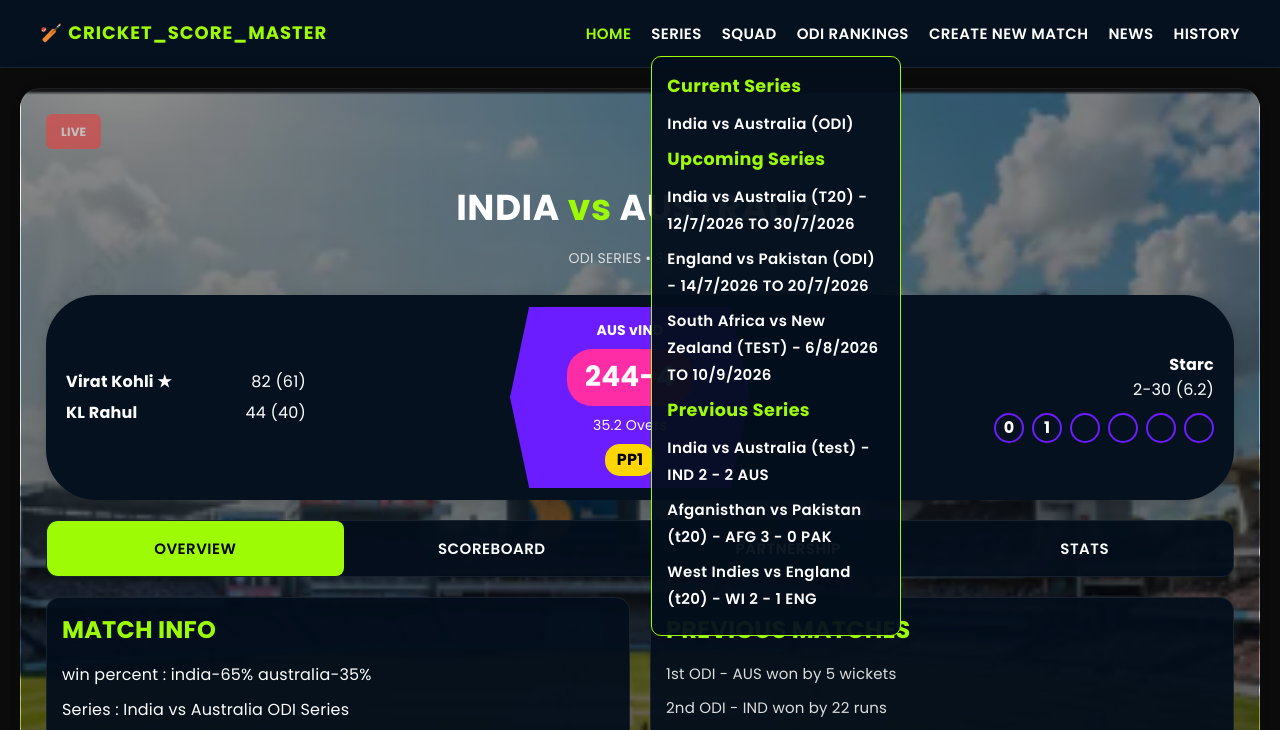
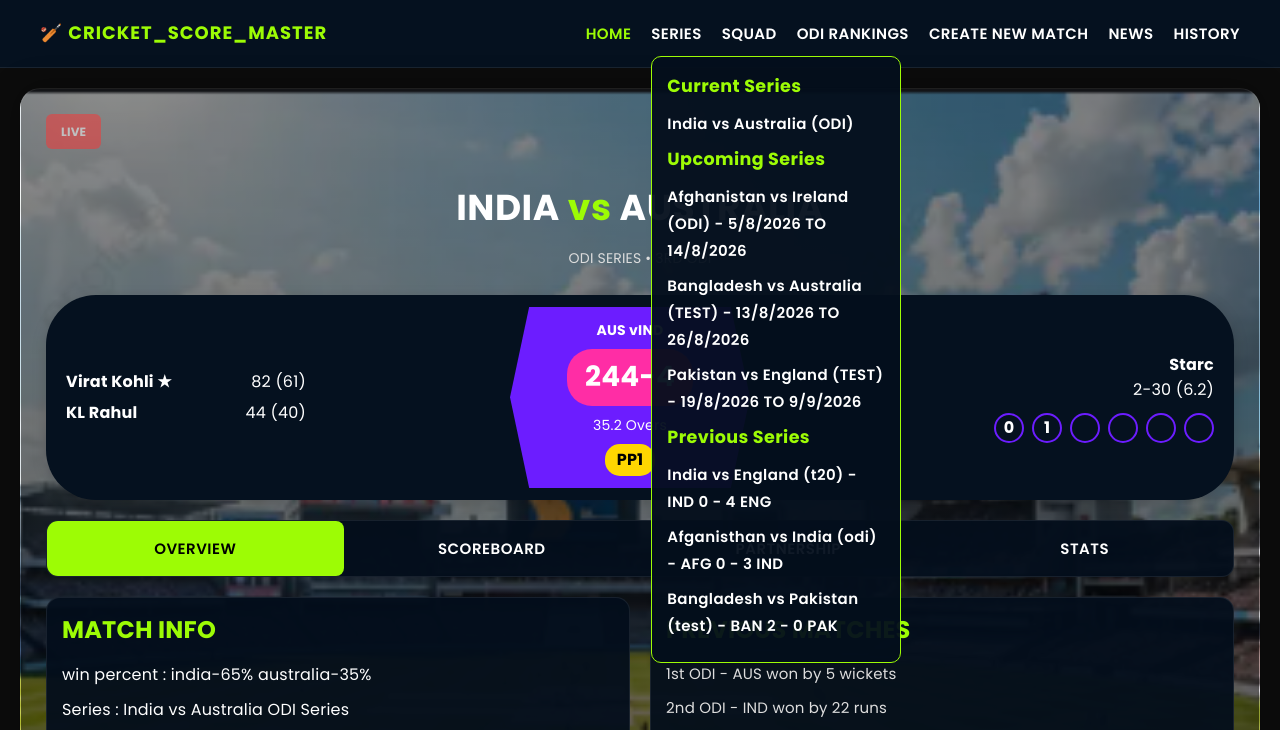
Before and after one commit to guriyajainsunny-web/cricket_score_master, a website: page index.html in a window 1280 px wide. Both pictures are taken after a click on the item "SERIES". Shown: the top 730 px of the page. Drawn offline with Linux system fonts and the light colour scheme.

Commit message:
end is nearer

```diff
--- a/index.html
+++ b/index.html
@@ -34,14 +34,14 @@
                         <p>India vs Australia (ODI)</p>
 
                         <h3>Upcoming Series</h3>
-                        <p>India vs Australia (T20) - 12/7/2026 TO 30/7/2026</p>
-                        <p> England vs Pakistan (ODI) - 14/7/2026 TO 20/7/2026</p>
-                        <p> South Africa vs New Zealand (TEST) - 6/8/2026 TO 10/9/2026 </p>
+                        <p>Afghanistan vs Ireland (ODI) - 5/8/2026 TO 14/8/2026</p>
+                        <p>Bangladesh vs Australia (TEST) - 13/8/2026 TO 26/8/2026</p>
+                        <p>Pakistan vs England (TEST) - 19/8/2026 TO 9/9/2026</p>
 
                         <H3>Previous Series</H3>
-                        <p> India vs Australia (test) - IND 2 - 2 AUS </p>
-                        <p> Afganisthan vs Pakistan (t20) - AFG 3 - 0 PAK</p>
-                        <p> West Indies vs England (t20) - WI 2 - 1 ENG</p>
+                        <p> India vs England (t20) - IND 0 - 4 ENG </p>
+                        <p> Afganisthan vs India (odi) - AFG 0 - 3 IND</p>
+                        <p> Bangladesh vs Pakistan (test) - BAN 2 - 0 PAK</p>
                     </div>
                 </li>
 
```
